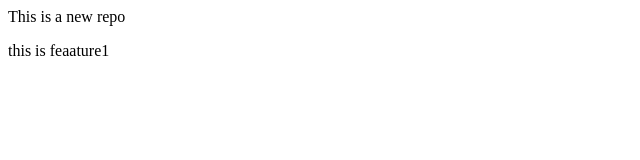
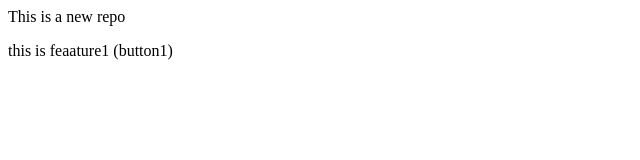
Before and after one commit to Abir2025007/LocalRepo, a plain HTML site: page index.html in a window 1280 px wide. Shown: the full height of the page, 0-640 px from the left. Drawn offline with Linux system fonts and the light colour scheme.

```diff
--- a/index.html
+++ b/index.html
@@ -1,2 +1,2 @@
 <p>This is a new repo</p>
-<p>this is feaature1</p>
+<p>this is feaature1 (button1)</p>
```
